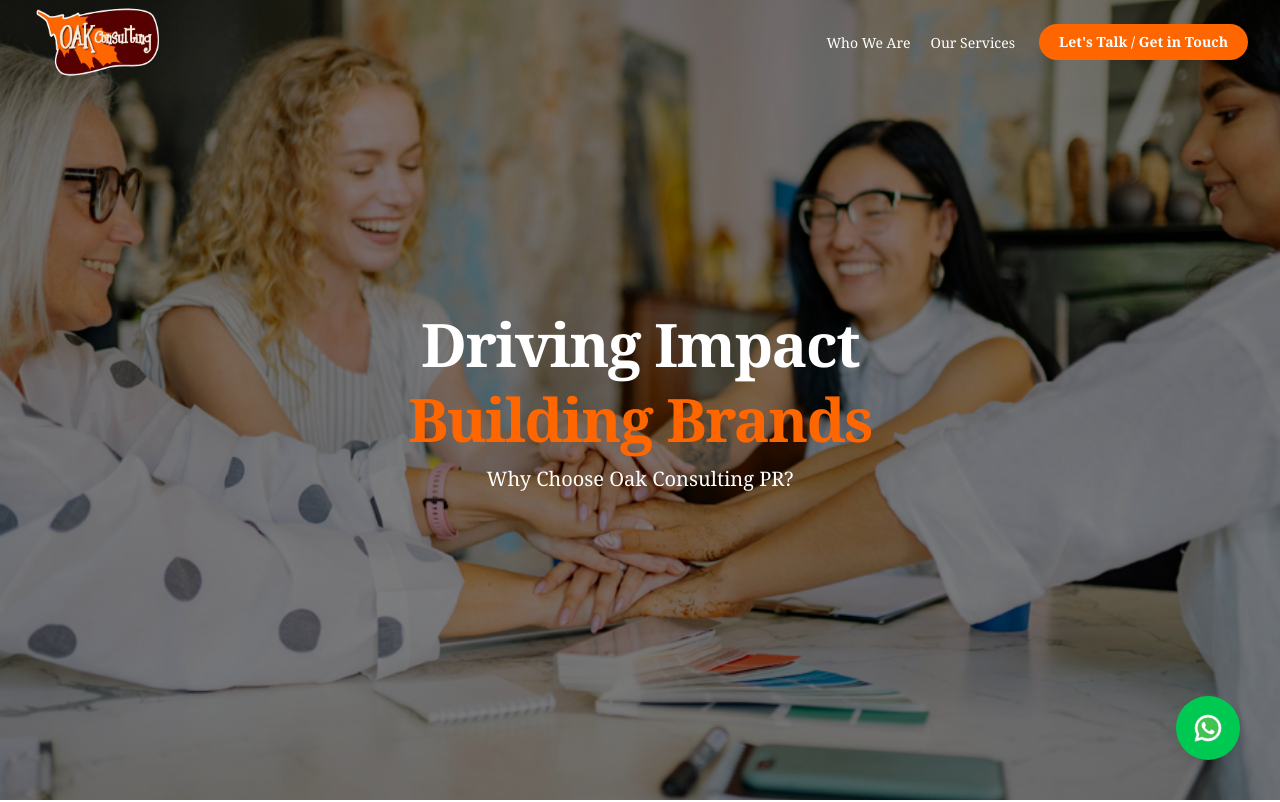
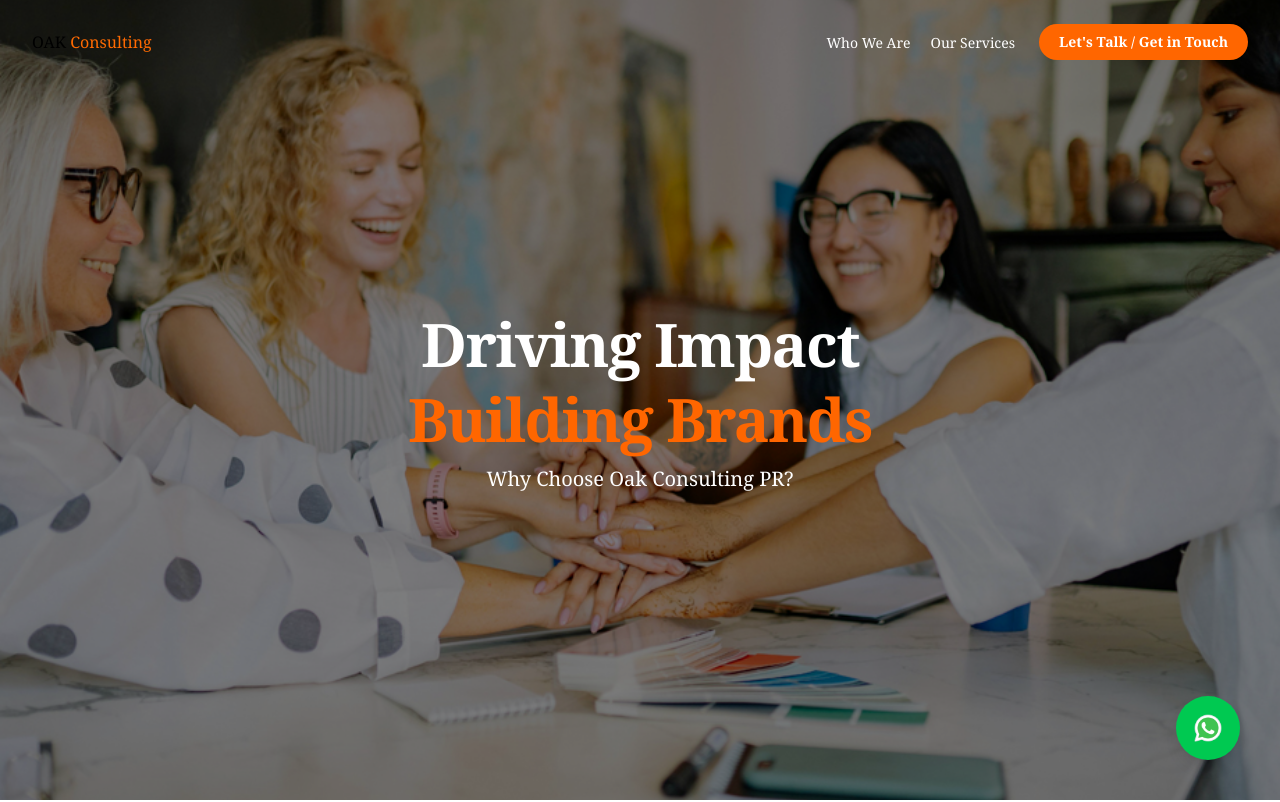
Before and after one commit to shaharyaarzaye/OAK-Consulting, a React (Vite) app: page /whoweare in a window 1280 px wide. Shown: the top 802 px of the page. Built offline with nearby package versions, Linux system fonts and the light colour scheme.

Commit message:
final web changes

```diff
--- a/src/components/Navbar.jsx
+++ b/src/components/Navbar.jsx
@@ -43,7 +43,7 @@ const Header = () => {
             <div className="max-w-7xl mx-auto px-4 sm:px-6 lg:px-8 flex justify-between items-center h-21">
                 {/* Logo */}
                 <Link to="/" className="flex-shrink-0" onClick={closeMenu}>
-                    <img src="logo.PNG" alt="Logo" className="h-20 w-auto " />
+                    OAK <span className='text-orange-500'>Consulting</span>
                 </Link>
 
                 {/* Hamburger */}
--- a/src/views/Home.jsx
+++ b/src/views/Home.jsx
@@ -395,7 +395,7 @@ function Home() {
       </div>
 
       {/* 6. TESTIMONIALS SECTION */}
-      <div
+      {/* <div
         ref={sectionRefs.current[5]}
         className="h-screen flex flex-col justify-center items-center bg-white p-4"
       >
@@ -427,7 +427,7 @@ function Home() {
             ))}
           </div>
         </div>
-      </div>
+      </div> */}
 
       {/* 7. AWARDS & RECOGNITION SECTION */}
       <div
@@ -466,7 +466,7 @@ function Home() {
                 </div>
               ))}
             </div>
-            <div className="grid md:grid-cols-2 gap-6 ">
+            {/* <div className="grid md:grid-cols-2 gap-6 ">
               <div className="w-full h-56 rounded-xl overflow-hidden shadow-2xl">
                 <img
                   src="Awards/image-1.jpeg"
@@ -481,7 +481,7 @@ function Home() {
                   className="w-full h-full object-cover"
                 />
               </div>
-            </div>
+            </div> */}
           </div>
         </div>
       </div>
--- a/src/views/Whoweare.jsx
+++ b/src/views/Whoweare.jsx
@@ -243,7 +243,7 @@ export default function Whoweare() {
 
 
       {/* 4. TEAM SECTION (Index 3) */}
-      <div
+      {/* <div
         ref={sectionRefs.current[3]}
         className="h-screen flex flex-col justify-center items-center bg-white py-20 px-4 sm:px-6 lg:px-8"
       >
@@ -275,7 +275,7 @@ export default function Whoweare() {
             ))}
           </div>
         </div>
-      </div>
+      </div> */}
 
       {/* 5. CTA SECTION (Index 4) - The Last Controlled Section */}
       <div
```
